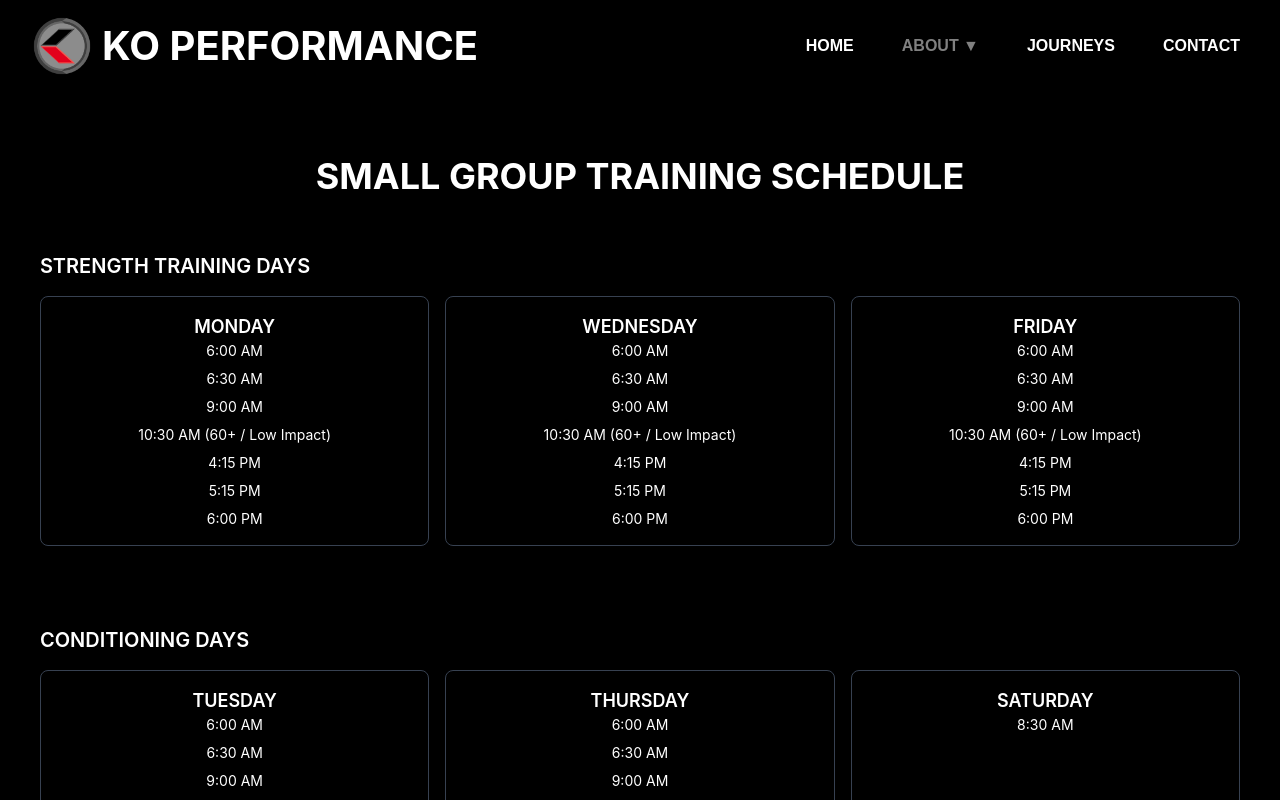
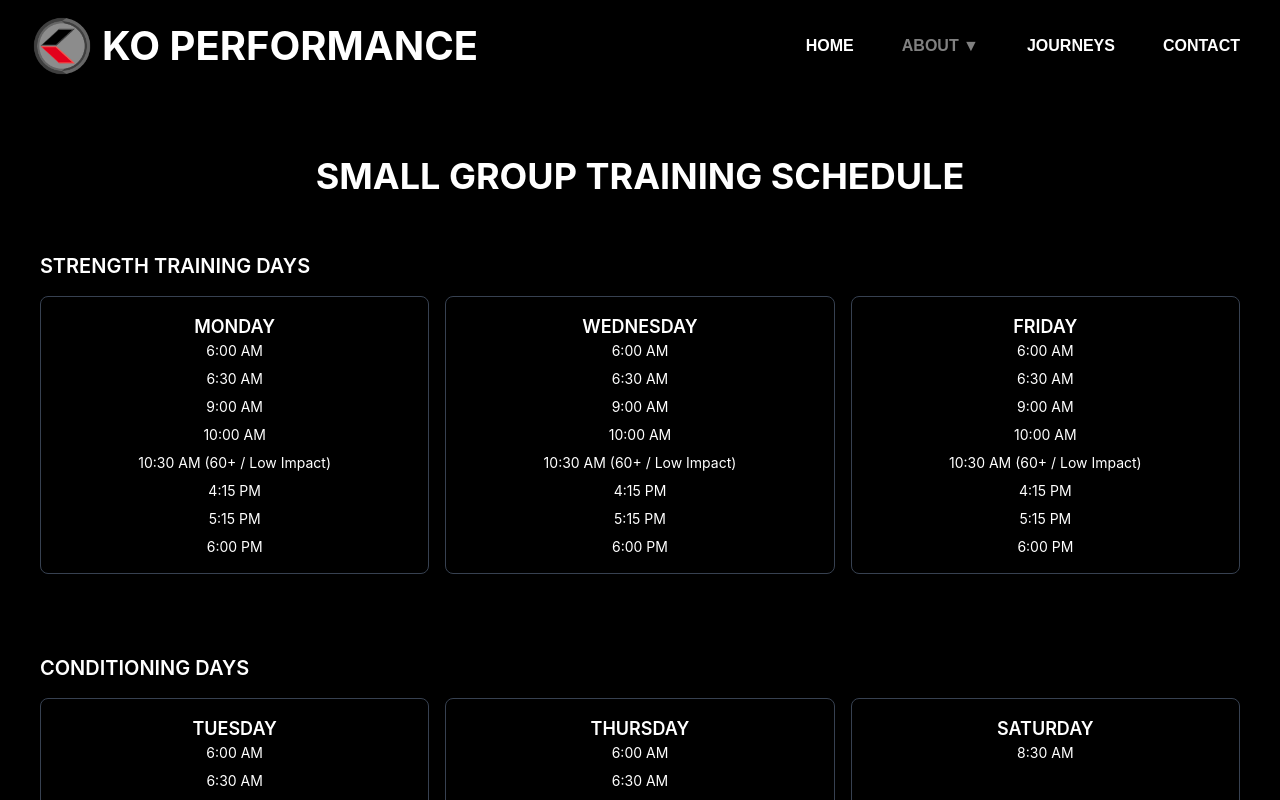
Before and after one commit to Koperformance1/prod_website, a React (Create React App) app in the folder client/: page /about/schedule in a window 1280 px wide. Shown: the top 800 px of the page. Built offline with nearby package versions, Linux system fonts and the light colour scheme.

Commit message:
adjustments to navbar and schedule

```diff
--- a/client/src/components/Navbar.js
+++ b/client/src/components/Navbar.js
@@ -69,6 +69,9 @@
                 </Link>
                 <Link to="/about/parq" className="dropdownLink">
                   PAR-Q
+                </Link>
+                <Link to="/contact" className="dropdownLink">
+                  MTB Bike Excursions
                 </Link>
               </div>
             )}
--- a/client/src/pages/about/Schedule.js
+++ b/client/src/pages/about/Schedule.js
@@ -26,6 +26,7 @@
         '6:00 AM',
         '6:30 AM',
         '9:00 AM',
+        '10:00 AM',
         '10:30 AM (60+ / Low Impact)',
         '4:15 PM',
         '5:15 PM',
@@ -38,6 +39,7 @@
         '6:00 AM',
         '6:30 AM',
         '9:00 AM',
+        '10:00 AM',
         '10:30 AM (60+ / Low Impact)',
         '4:15 PM',
         '5:15 PM',
@@ -50,6 +52,7 @@
         '6:00 AM',
         '6:30 AM',
         '9:00 AM',
+        '10:00 AM',
         '10:30 AM (60+ / Low Impact)',
         '4:15 PM',
         '5:15 PM',
@@ -65,6 +68,7 @@
         '6:00 AM',
         '6:30 AM',
         '9:00 AM',
+        '10:00 AM',
         '10:30 AM (60+ / Low Impact)',
         '5:15 PM',
         '6:00 PM'
@@ -76,6 +80,7 @@
         '6:00 AM',
         '6:30 AM',
         '9:00 AM',
+        '10:00 AM',
         '10:30 AM (60+ / Low Impact)',
         '5:15 PM',
         '6:00 PM'
```
